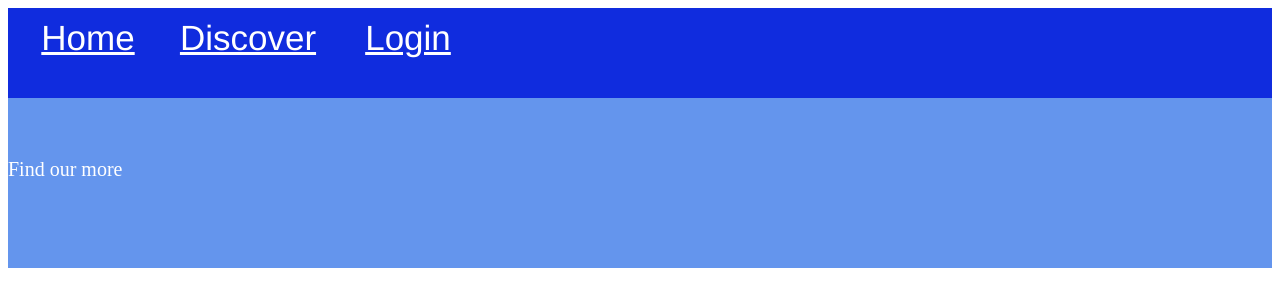
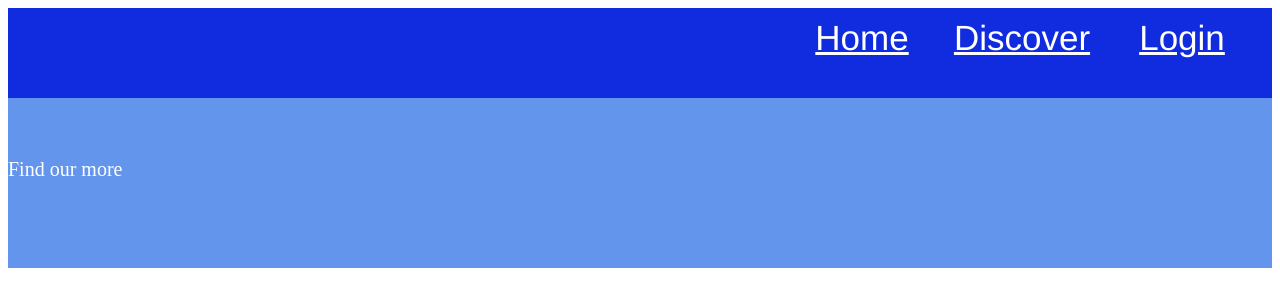
Before and after one commit to Fred-Sheppard/ClubMini, a Django app: page /login/ in a window 1280 px wide. Shown: the top 307 px of the page. Run offline with Django 5.2, Linux system fonts and the light colour scheme.

Commit message:
fixed navbar location issue

```diff
--- a/app/static/css/style.css
+++ b/app/static/css/style.css
@@ -11,6 +11,9 @@ header {
     margin-top: 0;
 
 
+}
+#nav-bar{
+    float: right;
 }
 #header-option{
     margin: 10px;
--- a/app/templates/base.html
+++ b/app/templates/base.html
@@ -7,10 +7,11 @@
     <title>ClubHub</title>
 </head>
 <header>
+    <div id="nav-bar">
     <div id="header-option"><a href="./index">Home</a></div>
     <div id="header-option"><a href="./discover">Discover</a></div>
     <div id="header-option"><a href="./login">Login</a></div>
-
+</div>
 </header>
 <body>
 
```
